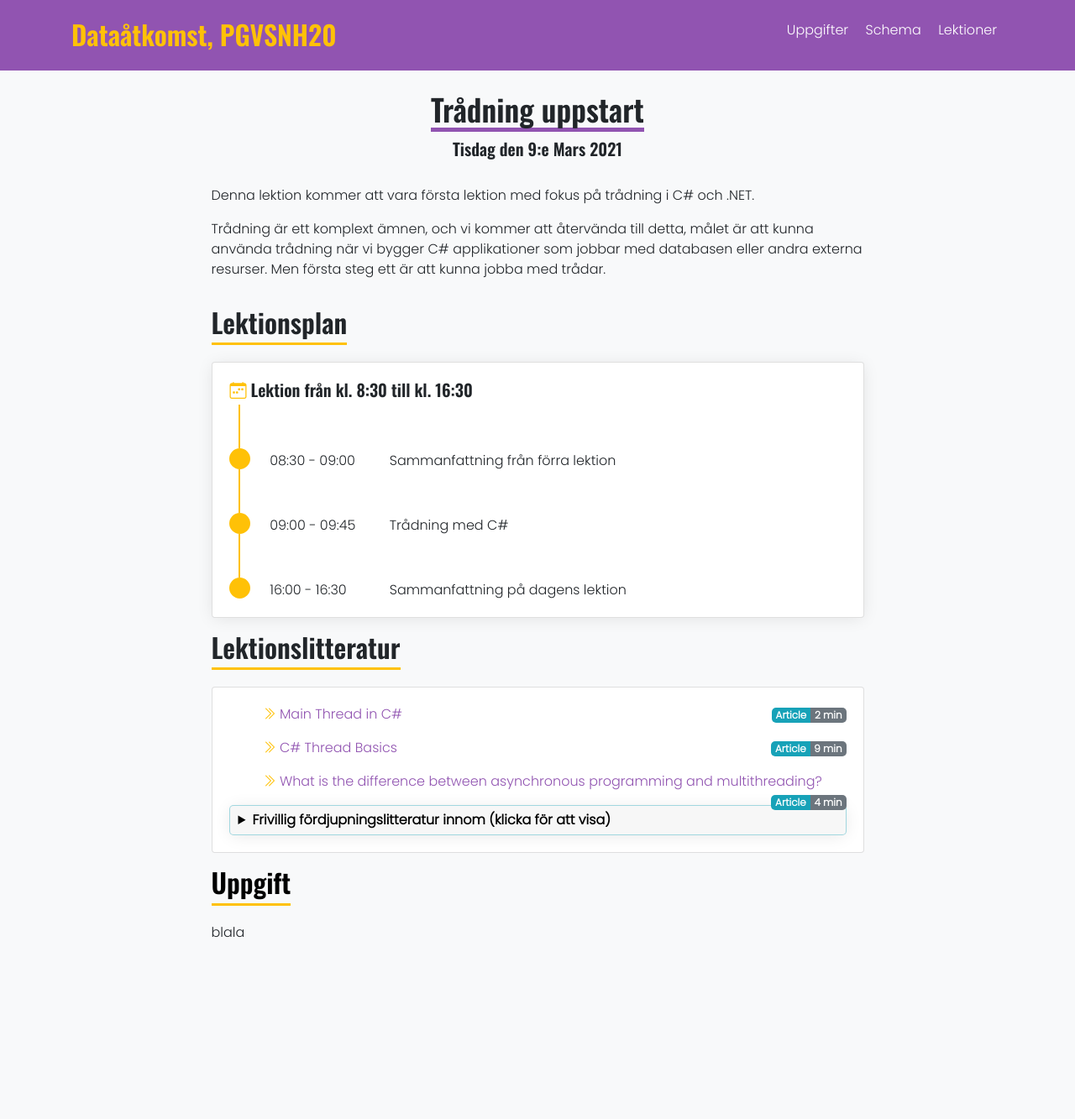
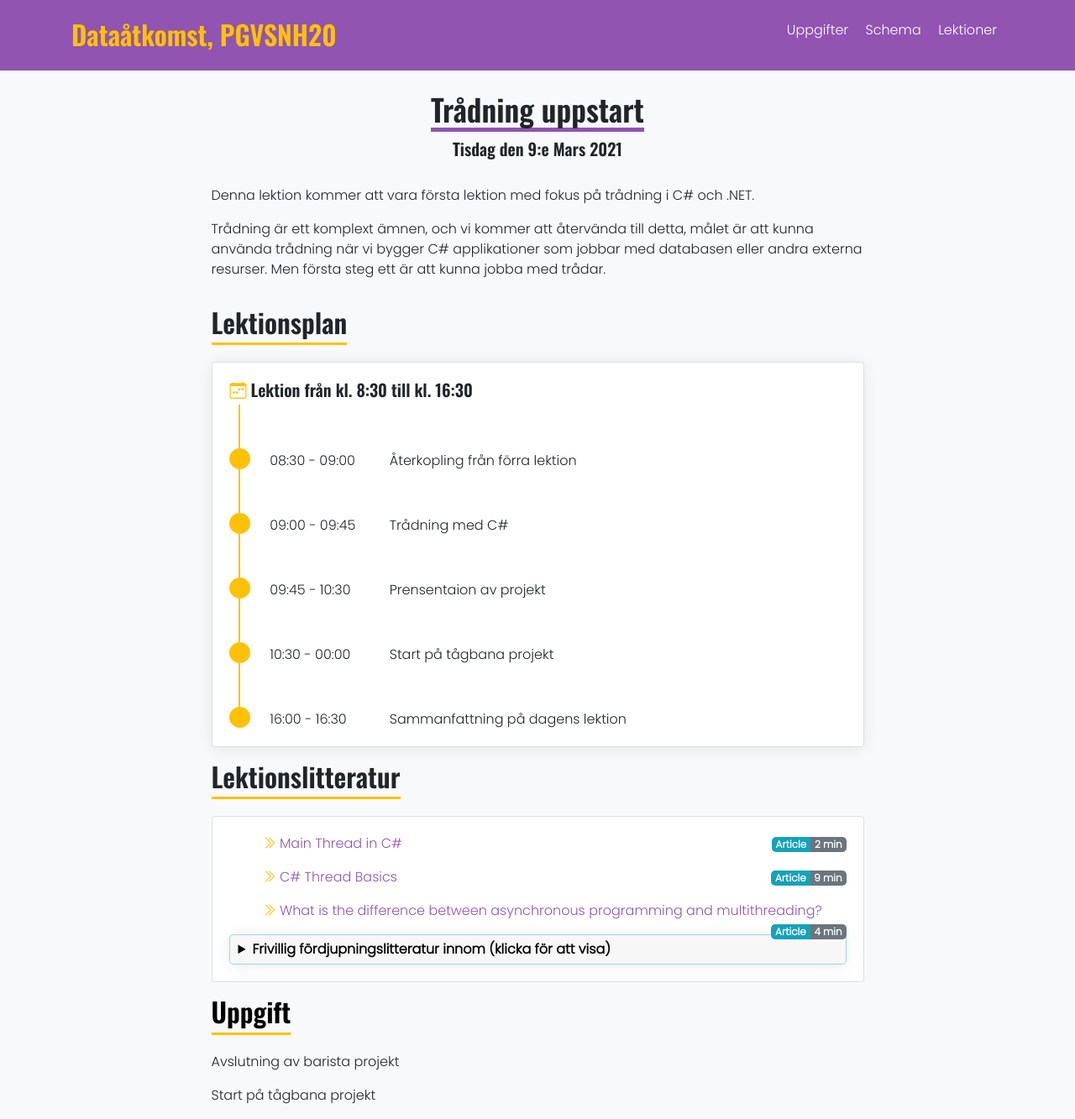
Before and after one commit to PGVSNH20/PGVSNH20-dataatkomst, a Jekyll site: the page built from lectures/threading.md, in a window 1280 px wide. Shown: the whole page at 84% size. Built offline with Jekyll 4.4.1, drawn with Linux system fonts in a browser that asks for light colours; nearby versions of some CDN libraries; before the commit the page ends 1139 px from its top, so only the background shows below that.

Commit message:
Updates threading lecture

```diff
--- a/lectures/threading.md
+++ b/lectures/threading.md
@@ -21,4 +21,6 @@ Trådning är ett komplext ämnen, och vi kommer att återvända till detta, må
 
 ## Uppgift
 
-blala
+Avslutning av barista projekt
+
+Start på tågbana projekt
```
Also changed, not shown: _data/schedule.yml (+13 -1 lines).
